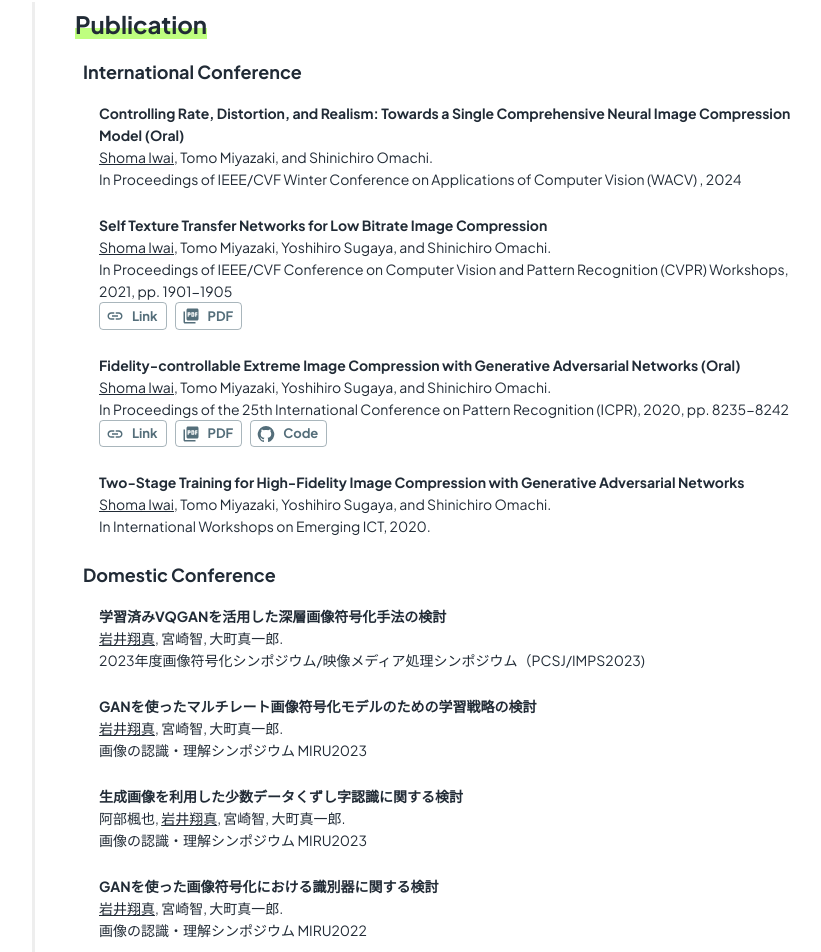
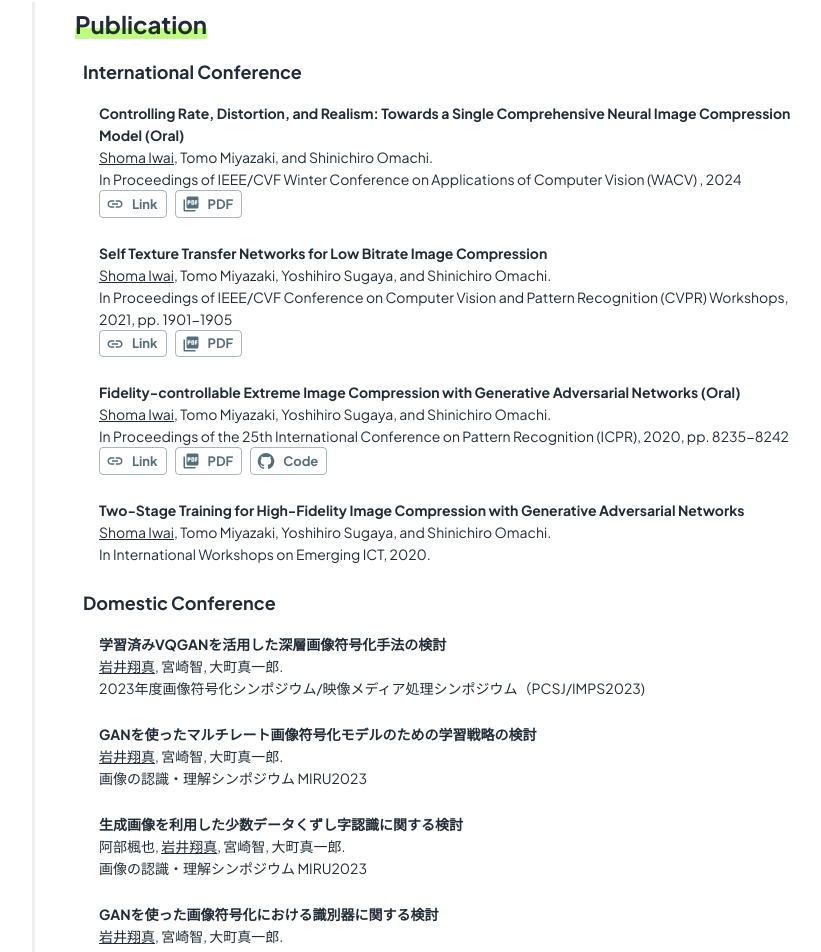
Before and after one commit to iwa-shi/iwa-shi.github.io, a React (Create React App) app: page / in a window 1280 px wide. Shown: the part 922-1874 px from the top of the page, without its empty margins (198-1019 px from the left). Built offline with nearby package versions, Linux system fonts and the light colour scheme.

Commit message:
add PDF, link of WACV24 paper

```diff
--- a/src/components/publication.js
+++ b/src/components/publication.js
@@ -66,8 +66,8 @@ const PublicationArea = () => {
                         paperTitle="Controlling Rate, Distortion, and Realism: Towards a Single Comprehensive Neural Image Compression Model (Oral)"
                         authors="<u>Shoma Iwai</u>, Tomo Miyazaki, and Shinichiro Omachi."
                         others="In Proceedings of IEEE/CVF Winter Conference on Applications of Computer Vision (WACV) , 2024"
-                        // link='https://openaccess.thecvf.com/content/CVPR2021W/CLIC/html/Iwai_Self_Texture_Transfer_Networks_for_Low_Bitrate_Image_Compression_CVPRW_2021_paper.html'
-                        // pdfLink='https://openaccess.thecvf.com/content/CVPR2021W/CLIC/papers/Iwai_Self_Texture_Transfer_Networks_for_Low_Bitrate_Image_Compression_CVPRW_2021_paper.pdf'
+                        link='https://openaccess.thecvf.com/content/WACV2024/html/Iwai_Controlling_Rate_Distortion_and_Realism_Towards_a_Single_Comprehensive_Neural_WACV_2024_paper.html'
+                        pdfLink='https://openaccess.thecvf.com/content/WACV2024/papers/Iwai_Controlling_Rate_Distortion_and_Realism_Towards_a_Single_Comprehensive_Neural_WACV_2024_paper.pdf'
                     />
                     <PaperBox
                         paperTitle="Self Texture Transfer Networks for Low Bitrate Image Compression"
```
